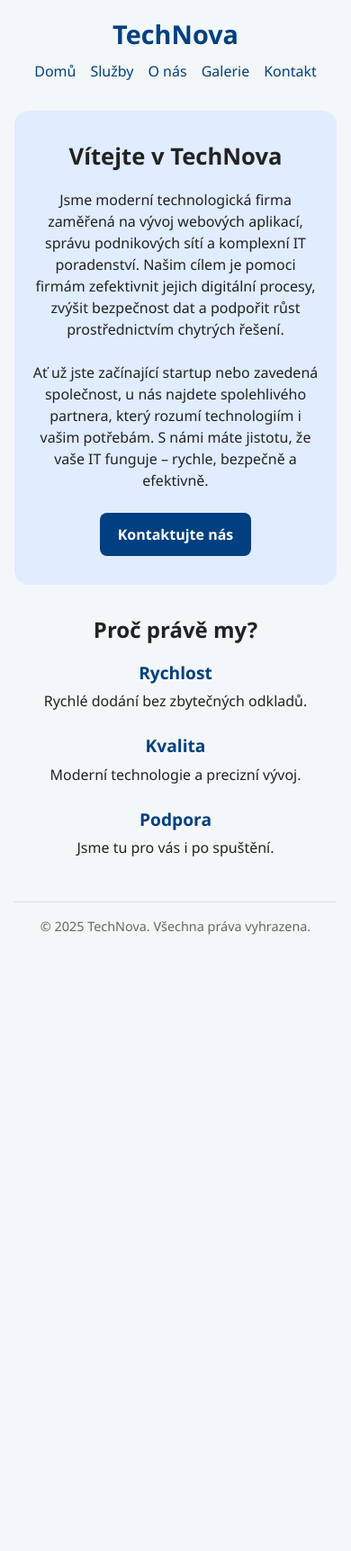
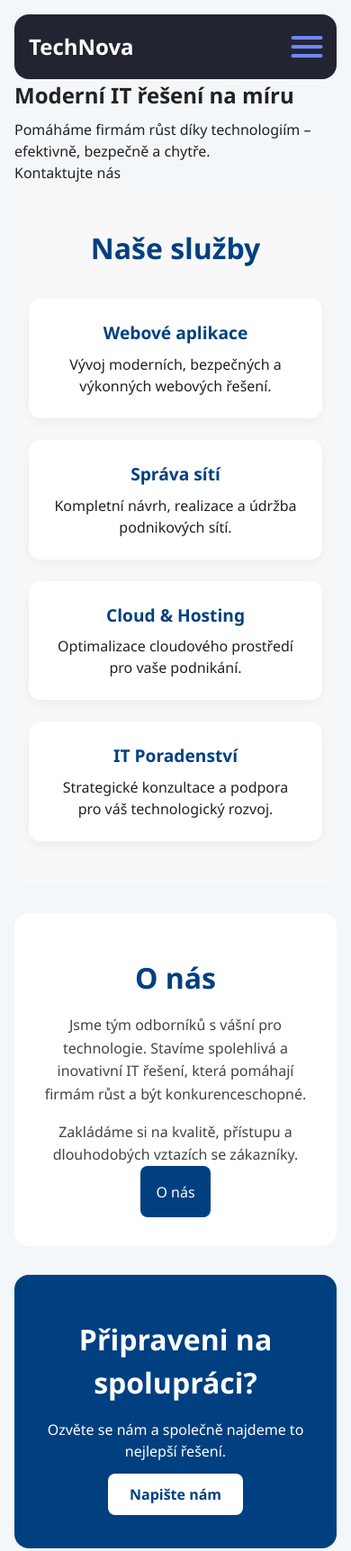
Before and after one commit to pslib-cz/2024-p2b-web-projekt-tomasecek, a website built with Vite: page index.html in a window 390 px wide. Shown: the top 1724 px of the page at 90% size. Before the commit the page ends 1057 px from the top, so only its background shows below. Built offline with nearby package versions, Linux system fonts and the light colour scheme.

Commit message:
Add galerie page with responsive layout and image gallery functionality

```diff
--- /dev/null
+++ b/galerie/galerie.html
@@ -0,0 +1,52 @@
+<!DOCTYPE html>
+<html lang="cs">
+<head>
+  <meta charset="UTF-8" />
+  <meta name="viewport" content="width=device-width, initial-scale=1.0" />
+  <title>Galerie | TechNova</title>
+  <link rel="stylesheet" href="https://cdn.jsdelivr.net/npm/swiper@11/swiper-bundle.min.css" />
+  <link rel="stylesheet" href="https://cdn.jsdelivr.net/npm/lightgallery@2.7.1/css/lightgallery-bundle.min.css" />
+  <link rel="stylesheet" href="../src/footer.css" />
+  <link rel="stylesheet" href="../src/general.css" />
+  <link rel="stylesheet" href="../src/gallery.css" />
+  <link rel="stylesheet" href="../src/header.css" />
+</head>
+<body>
+  <h2>Fotogalerie</h2>
+  <header>
+    <div class="logo">TechNova</div>
+    <nav class="nav">
+      <a href="/index.html">Domů</a>
+      <a href="./sluzby/sluzby.html">Služby</a>
+      <a href="./onas/o-nas.html">O nás</a>
+      <a href="./galerie/galerie.html">Galerie</a>
+      <a href="./kontakt/kontakt.html">Kontakt</a>
+    </nav>
+  </header>
+
+  <div class="swiper" id="lightgallery">
+    <div class="swiper-wrapper">
+      <a href="/public/images/big/Sk2014_02.JPG" class="swiper-slide" data-lg-size="1406-1390">
+        <img src="/public/images/Sk2014_02.JPG" alt="Obrázek 1" />
+      </a>
+      <a href="/public/images/big/Sk2014_03.JPG" class="swiper-slide" data-lg-size="1406-1390">
+        <img src="/public/images/Sk2014_03.JPG" alt="Obrázek 2" />
+      </a>
+      <a href="/public/images/big/Sk2014_04.JPG" class="swiper-slide" data-lg-size="1406-1390">
+        <img src="/public/images/Sk2014_04.JPG" alt="Obrázek 3" />
+      </a>
+    </div>
+  </div>
+
+  <script src="https://cdn.jsdelivr.net/npm/swiper@11/swiper-bundle.min.js"></script>
+  <script src="https://cdn.jsdelivr.net/npm/lightgallery@2.7.1/lightgallery.umd.min.js"></script>
+  <script src="https://cdn.jsdelivr.net/npm/lightgallery@2.7.1/plugins/zoom/lg-zoom.umd.min.js"></script>
+  <script src="https://cdn.jsdelivr.net/npm/lightgallery@2.7.1/plugins/thumbnail/lg-thumbnail.umd.min.js"></script>
+
+  <footer>
+    <p>&copy; 2025 TechNova. Všechna práva vyhrazena.</p>
+  </footer>
+
+  <script src="../src/main.js"></script>
+</body>
+</html>
--- a/index.html
+++ b/index.html
@@ -1,59 +1,97 @@
 <!DOCTYPE html>
 <html lang="cs">
 <head>
-  <meta charset="UTF-8">
-  <meta name="viewport" content="width=device-width, initial-scale=1.0">
+  <meta charset="UTF-8" />
+  <meta name="viewport" content="width=device-width, initial-scale=1.0" />
   <title>TechNova</title>
+
+  <!-- Stylové soubory -->
   <link rel="stylesheet" href="src/general.css" />
   <link rel="stylesheet" href="src/header.css" />
   <link rel="stylesheet" href="src/main.css" />
   <link rel="stylesheet" href="src/footer.css" />
 </head>
 
-<body>
 <header>
+
+  <div class="off-screen-menu">
+    <ul>
+      <li><a href="/index.html">Domů</a></li>
+      <li><a href="./sluzby/sluzby.html">Služby</a></li>
+      <li><a href="./onas/o-nas.html">O nás</a></li>
+      <li><a href="./galerie/galerie.html">Galerie</a></li>
+      <li><a href="./kontakt/kontakt.html">Kontakt</a></li>
+    </ul>
+  </div>
+
+  <nav>
     <div class="logo">TechNova</div>
-    <nav class="nav">
-      <a href="/index.html">Domů</a>
-      <a href="./sluzby/sluzby.html">Služby</a>
-      <a href="./onas/o-nas.html">O nás</a>
-      <a href="./galerie/galerie.html">Galerie</a>
-      <a href="./kontakt/kontakt.html">Kontakt</a>
+
+
+    <div class="ham-menu">
+      <span></span>
+      <span></span>
+      <span></span>
+    </div>
   </nav>
 </header>
+
+
+
   <main>
+    <section class="hero">
+      <div class="hero-inner">
+        <h1>Moderní IT řešení na míru</h1>
+        <p>Pomáháme firmám růst díky technologiím – efektivně, bezpečně a chytře.</p>
+        <a href="./kontakt/kontakt.html" class="btn">Kontaktujte nás</a>
+      </div>
+    </section>
 
-    <section class="hero">
-      <h1>Vítejte v TechNova</h1>
+    <!-- Sekce: Služby -->
+    <section class="services">
+      <h2>Naše služby</h2>
+      <div class="services-grid">
+        <div class="service">
+          <h3>Webové aplikace</h3>
+          <p>Vývoj moderních, bezpečných a výkonných webových řešení.</p>
+        </div>
+        <div class="service">
+          <h3>Správa sítí</h3>
+          <p>Kompletní návrh, realizace a údržba podnikových sítí.</p>
+        </div>
+        <div class="service">
+          <h3>Cloud & Hosting</h3>
+          <p>Optimalizace cloudového prostředí pro vaše podnikání.</p>
+        </div>
+        <div class="service">
+          <h3>IT Poradenství</h3>
+          <p>Strategické konzultace a podpora pro váš technologický rozvoj.</p>
+        </div>
+      </div>
+    </section>
+
+    <!-- Sekce: O nás -->
+    <section class="about">
+      <div class="about-inner">
+        <div class="about-text">
+          <h2>O nás</h2>
           <p>
-        Jsme moderní technologická firma zaměřená na vývoj webových aplikací, správu podnikových sítí a komplexní IT poradenství.
-        Našim cílem je pomoci firmám zefektivnit jejich digitální procesy, zvýšit bezpečnost dat a podpořit růst prostřednictvím chytrých řešení.
+            Jsme tým odborníků s vášní pro technologie.
+            Stavíme spolehlivá a inovativní IT řešení, která pomáhají firmám růst a být konkurenceschopné.
           </p>
           <p>
-        Ať už jste začínající startup nebo zavedená společnost, u nás najdete spolehlivého partnera, který rozumí technologiím i vašim potřebám.
-        S námi máte jistotu, že vaše IT funguje – rychle, bezpečně a efektivně.
+            Zakládáme si na kvalitě, přístupu a dlouhodobých vztazích se zákazníky.
           </p>
-      <a href="#kontakt" class="btn">Kontaktujte nás</a>
+          <a href="./onas/o-nas.html" class="o-nas-btn">O nás</a>
+        </div>
+      </div>
     </section>
 
 
-
-    <section class="benefits">
-      <h2>Proč právě my?</h2>
-      <div class="benefit-list">
-        <div class="benefit">
-          <h3>Rychlost</h3>
-          <p>Rychlé dodání bez zbytečných odkladů.</p>
-        </div>
-        <div class="benefit">
-          <h3>Kvalita</h3>
-          <p>Moderní technologie a precizní vývoj.</p>
-        </div>
-        <div class="benefit">
-          <h3>Podpora</h3>
-          <p>Jsme tu pro vás i po spuštění.</p>
-        </div>
-      </div>
+    <section class="contact-cta">
+      <h2>Připraveni na spolupráci?</h2>
+      <p>Ozvěte se nám a společně najdeme to nejlepší řešení.</p>
+      <a href="./kontakt/kontakt.html" class="btn">Napište nám</a>
     </section>
   </main>
 
@@ -62,7 +100,6 @@
     <p>&copy; 2025 TechNova. Všechna práva vyhrazena.</p>
   </footer>
 
-
   <script type="module" src="/src/main.js"></script>
 </body>
 </html>
--- a/src/footer.css
+++ b/src/footer.css
@@ -1,8 +1,8 @@
 footer {
-    margin-top: 3rem;
-    text-align: center;
-    font-size: 0.9rem;
-    color: #666;
-    padding-top: 1rem;
-    border-top: 1px solid #ddd;
-  }
+  background-color: #002b59;
+  color: white;
+  text-align: center;
+  padding: 1rem;
+  border-radius: 1rem;
+  font-size: 0.9rem;
+}
--- /dev/null
+++ b/src/gallery.css
@@ -0,0 +1,18 @@
+
+  h1 {
+    text-align: center;
+    margin-top: 2rem;
+  }
+
+  .swiper {
+    width: 90%;
+    max-width: 900px;
+    margin: 2rem auto;
+    border-radius: 10px;
+    overflow: hidden;
+  }
+
+  .swiper-slide img {
+    height: auto;
+    width: 100%;
+  }
--- a/src/header.css
+++ b/src/header.css
@@ -1,31 +1,96 @@
+/* OFF-SCREEN MENU */
+.off-screen-menu {
+  background-color: rgb(34, 37, 49);
+  height: 100vh;
+  width: 100%;
+  max-width: 450px;
+  position: fixed;
+  top: 0;
+  right: -450px;
+  display: flex;
+  flex-direction: column;
+  align-items: center;
+  justify-content: center;
+  text-align: center;
+  font-size: 1.8rem;
+  transition: 0.3s ease;
+  z-index: 1000;
+}
 
-header {
-    display: flex;
-    flex-direction: column;
-    align-items: center;
-    margin-bottom: 2rem;
-  }
+.off-screen-menu.active {
+  right: 0;
+}
 
-  .logo {
-    font-size: 1.8rem;
-    font-weight: bold;
-    color: #004080;
-    margin-bottom: 0.5rem;
-  }
+.off-screen-menu ul {
+  list-style: none;
+  padding: 0;
+}
 
-  .nav {
-    display: flex;
-    gap: 1rem;
-    flex-wrap: wrap;
-    justify-content: center;
-  }
+.off-screen-menu li {
+  margin: 1rem 0;
+}
 
-  .nav a {
-    font-weight: 500;
-    color: #004080;
-    transition: color 0.3s;
-  }
+.off-screen-menu a {
+  color: white;
+  text-decoration: none;
+  font-weight: bold;
+}
 
-  .nav a:hover {
-    color: #00264d;
-  }
+/* HAMBURGER menu */
+.ham-menu {
+  height: 40px;
+  width: 35px;
+  margin-left: auto;
+  position: relative;
+  cursor: pointer;
+}
+
+.ham-menu span {
+  height: 4px;
+  width: 100%;
+  background-color: #6F86FF;
+  border-radius: 25px;
+  position: absolute;
+  left: 50%;
+  top: 50%;
+  transform: translate(-50%, -50%);
+  transition: 0.3s ease;
+}
+
+.ham-menu span:nth-child(1) {
+  top: 25%;
+}
+.ham-menu span:nth-child(3) {
+  top: 75%;
+}
+
+.ham-menu.active span {
+  background-color: white;
+}
+.ham-menu.active span:nth-child(1) {
+  top: 50%;
+  transform: translate(-50%, -50%) rotate(45deg);
+}
+.ham-menu.active span:nth-child(2) {
+  opacity: 0;
+}
+.ham-menu.active span:nth-child(3) {
+  top: 50%;
+  transform: translate(-50%, -50%) rotate(-45deg);
+}
+
+/* NAV */
+nav {
+  width: 100%;
+  padding: 1rem;
+  display: flex;
+  align-items: center;
+  background-color: rgb(34, 37, 49);
+  border-radius: 1rem;
+}
+
+.logo {
+  font-size: 1.5rem;
+  color: white;
+  font-weight: bold;
+}
--- a/src/main.css
+++ b/src/main.css
@@ -1,119 +1,132 @@
-/* main.css */
+.services {
+  background: #f8f8f8;
+  padding: 3rem 1rem;
+  text-align: center;
+  border-radius: 1rem;
+  margin-bottom: 2rem;
+}
 
-/* Hero sekce */
-.hero {
-    text-align: center;
-    background-color: #e0ecff;
-    padding: 2rem 1rem;
-    border-radius: 1rem;
-    margin-bottom: 2rem;
-  }
+.services h2 {
+  font-size: 2rem;
+  margin-bottom: 2rem;
+  color: #004080;
+}
 
-  .hero h1 {
-    font-size: 1.6rem;
-    margin-bottom: 1rem;
-  }
+.services-grid {
+  display: grid;
+  gap: 1.5rem;
+  grid-template-columns: repeat(auto-fit, minmax(220px, 1fr));
+  max-width: 1000px;
+  margin: 0 auto;
+}
 
-  .hero p {
-    margin-bottom: 1.5rem;
-  }
+.service {
+  background: white;
+  padding: 1.5rem;
+  border-radius: 0.8rem;
+  box-shadow: 0 4px 12px rgba(0,0,0,0.05);
+  transition: transform 0.3s ease;
+}
 
-  .btn {
-    display: inline-block;
-    background-color: #004080;
-    color: #fff;
-    padding: 0.75rem 1.25rem;
-    border-radius: 0.5rem;
-    font-weight: 600;
-    transition: background-color 0.3s ease;
-  }
+.service:hover {
+  transform: translateY(-5px);
+}
 
-  .btn:hover {
-    background-color: #002b59;
-  }
-  .benefits {
-    text-align: center;
-  }
+.service h3 {
+  color: #004080;
+  font-size: 1.2rem;
+  margin-bottom: 0.5rem;
+}
 
-  .benefit-list {
-    display: flex;
-    flex-direction: column;
-    gap: 1.5rem;
-    margin-top: 1rem;
-  }
+.about {
+  padding: 3rem 1rem;
+  background-color: white;
+  border-radius: 1rem;
+  margin-bottom: 2rem;
 
-  .benefit h3 {
-    font-size: 1.2rem;
-    color: #004080;
-    margin-bottom: 0.3rem;
-  }
+}
 
-  .galerie {
-    padding: 2rem 1rem;
-    text-align: center;
-  }
-
-  .gallery {
-    display: grid;
-    grid-template-columns: repeat(auto-fit, minmax(120px, 1fr));
-    gap: 1rem;
-    margin-bottom: 2rem;
-  }
-
-  .gallery img {
-    width: 100%;
-    border-radius: 8px;
-    transition: transform 0.3s;
-  }
-
-  .gallery img:hover {
-    transform: scale(1.05);
-  }
-
-  .swiper {
-    margin-top: 2rem;
-    margin-bottom: 2rem;
-    max-width: 400px;
-    margin-inline: auto;
-  }
-
-  .swiper-slide img {
-    width: 100%;
-    border-radius: 10px;
-    cursor: pointer;
-  }
+.about-inner {
+  display: flex;
+  flex-direction: column;
+  align-items: center;
+  gap: 2rem;
+  max-width: 1100px;
+  margin: 0 auto;
+  text-align: center;
+}
 
 
-.lg-outer .lg-thumb-outer {
-    padding: 10px 0;
-    overflow-x: auto;
-    white-space: nowrap;
-    display: flex;
-    justify-content: center;
-    align-items: center;
-  }
+.about-text,
+.about-img {
+  width: 100%;
+}
 
-  .lg-outer .lg-thumb {
-    display: flex;
-    flex-wrap: nowrap;
-    gap: 10px;
-    overflow-x: auto;
-    padding: 0 1rem;
-    scrollbar-width: thin;
-  }
+.about-img img {
+  width: 100%;
+  max-width: 400px;
+  border-radius: 1rem;
+  box-shadow: 0 4px 16px rgba(0, 0, 0, 0.1);
+  display: block;
+  margin: 0 auto;
+}
 
-  .lg-thumb-item {
-    flex: 0 0 auto;
-    border: 2px solid transparent;
-    border-radius: 4px;
-  }
 
-  .lg-thumb-item.active {
-    border-color: #007bff;
-  }
+.about-text h2 {
+  font-size: 2rem;
+  color: #004080;
+  margin-bottom: 1rem;
+}
 
-  .lg-thumb-item img {
-    height: 70px;
-    object-fit: contain;
-    border-radius: 4px;
-  }
+.about-text p {
+  font-size: 1rem;
+  color: #444;
+  line-height: 1.6;
+  margin-bottom: 1rem;
+  text-align: center;
+  margin-left: auto;
+  margin-right: auto;
+  width: 90%;
+  max-width: 500px;
+}
+
+
+.contact-cta {
+  background: #004080;
+  color: white;
+  text-align: center;
+  padding: 3rem 1rem;
+  border-radius: 1rem;
+  margin-bottom: 2rem;
+}
+
+.contact-cta h2 {
+  font-size: 2rem;
+  margin-bottom: 1rem;
+}
+
+.contact-cta p {
+  font-size: 1rem;
+  margin-bottom: 1.5rem;
+}
+
+.contact-cta .btn {
+  background: white;
+  color: #004080;
+  padding: 0.75rem 1.5rem;
+  border-radius: 0.5rem;
+  font-weight: 600;
+  text-decoration: none;
+  transition: background-color 0.3s ease;
+}
+
+.contact-cta .btn:hover {
+  background-color: #d6e8ff;
+}
+
+.o-nas-btn {
+  background-color: #004080;
+  color: white;
+  padding: 1.1rem;
+  border-radius: 0.5rem;
+}
```
Also changed, not shown: src/main.js (added, +34 -0 lines). Lines whose indentation alone changed are shown as unchanged.
